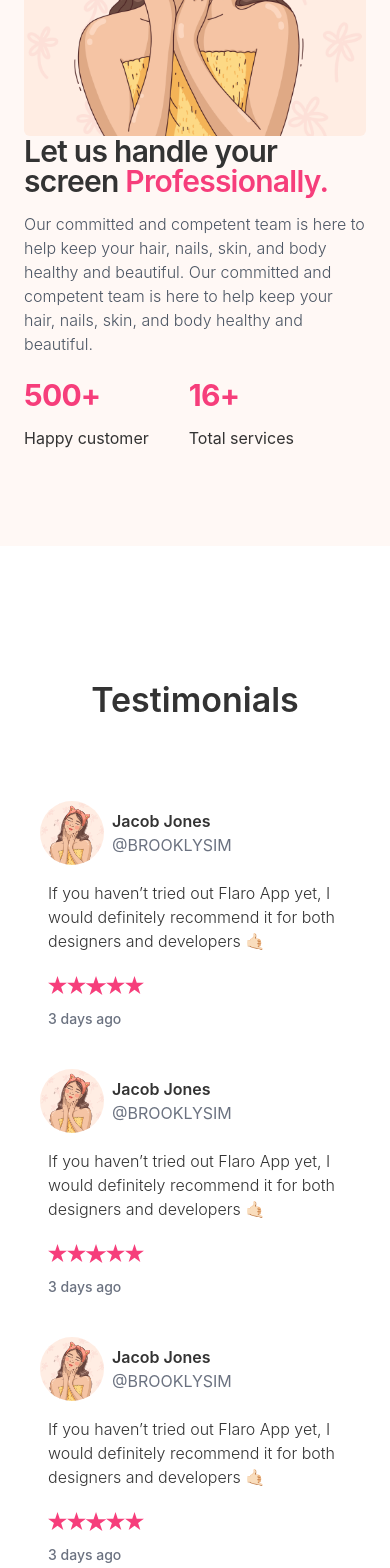
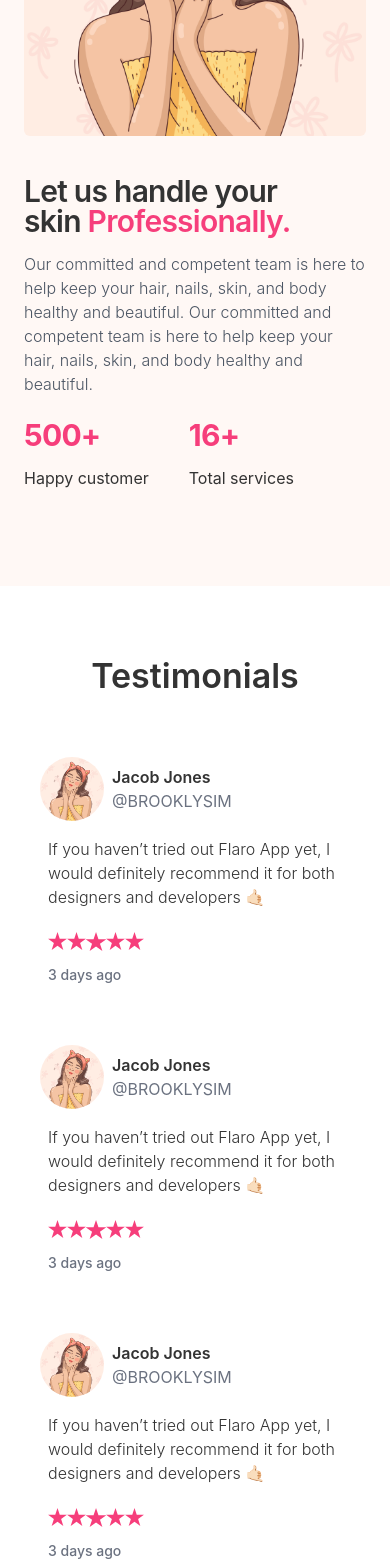
Before and after one commit to Saiket-Das/jerin-parlor, a React (Create React App) app in the folder frontend/: page / in a window 390 px wide. Shown: the part 2420-3988 px from the top of the page. Built offline with nearby package versions, Linux system fonts and the light colour scheme.

Commit message:
Margin & Padding updated in Home page

```diff
--- a/frontend/src/app/components/home/HappyCustomer.tsx
+++ b/frontend/src/app/components/home/HappyCustomer.tsx
@@ -5,7 +5,7 @@ import { Link } from "react-router-dom";
 
 const HappyCustomer = () => {
   return (
-    <section className="bg-base-200 px-6 md:px-20 lg:px-36">
+    <section className="bg-base-200 px-6  md:px-20 lg:px-36">
       <div className="flex justify-center">
         <div className="absolute -m-6">
           <Link to="/dashboard">
@@ -23,11 +23,11 @@ const HappyCustomer = () => {
           />
         </div>
 
-        <div className="mr-auto place-self-center lg:col-span-7">
+        <div className="mr-auto place-self-center lg:col-span-7 mt-10 md:mt-0 lg:mt-0">
           <div className="max-w-2xl mb-4 text-3xl font-semibold tracking-tight leading-none md:text-4xl lg:text-4xl">
             <h2>Let us handle your</h2>
             <h2>
-              screen <span className="text-primary">Professionally.</span>
+              skin <span className="text-primary">Professionally.</span>
             </h2>
           </div>
           <p className="max-w-2xl mb-6 font-light text-gray-600 lg:mb-8 md:text-lg lg:text-md">
--- a/frontend/src/app/components/home/Testimonial.tsx
+++ b/frontend/src/app/components/home/Testimonial.tsx
@@ -2,10 +2,10 @@ import Review from "../shared/Review";
 
 const Testimonial = () => {
   return (
-    <div className="mx-6 md:mx-20 lg:mx-36 mt-32">
+    <div className="mx-6 md:mx-20 lg:mx-36 mt-16">
       <h2 className="text-[34px] font-semibold text-center">Testimonials</h2>
 
-      <div className="mt-[60px] grid grid-cols-1 md:grid-cols-2 lg:grid-cols-3 gap-0 md:gap-10 lg:gap-10">
+      <div className="mt-10 lg:mt-[60px] grid grid-cols-1 md:grid-cols-2 lg:grid-cols-3 gap-5 md:gap-10 lg:gap-10">
         <Review />
         <Review />
         <Review />
--- a/frontend/src/app/components/shared/Header.tsx
+++ b/frontend/src/app/components/shared/Header.tsx
@@ -16,9 +16,9 @@ const Header = () => {
       <li>
         <Link to={routes.HOME}>Home</Link>
       </li>
-      {/* <li>
+      <li>
         <Link to={routes.HOME}>About</Link>
-      </li> */}
+      </li>
       <li>
         <Link to={routes.APPOINTMENT}>Appoinment</Link>
       </li>
```
